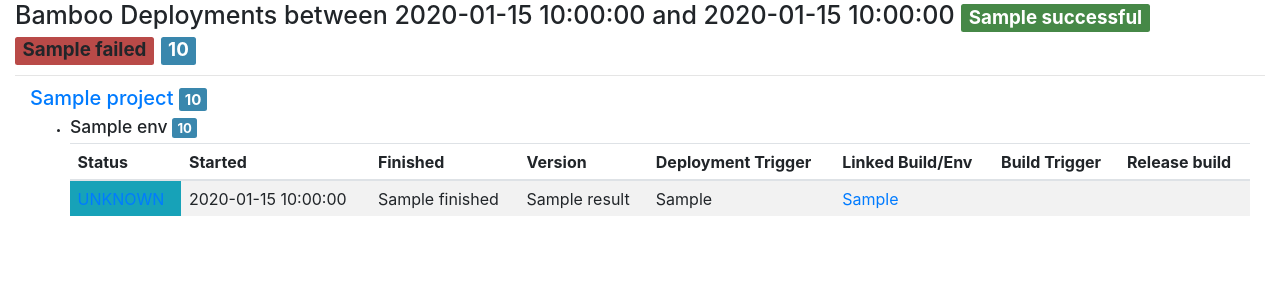
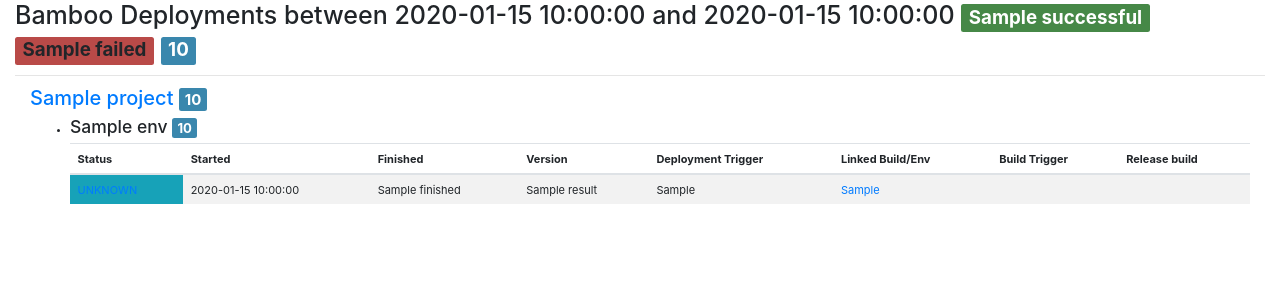
Before and after one commit to cattz/damster, a Python web app: template damster/templates/bamboo_deployments_report.html in a window 1280 px wide, after a click that opens the changed part. Shown: the top 300 px of the page. Run offline with Jinja, Linux system fonts and the light colour scheme; the template is opened without the code that fills it: most values are stand-ins (such as "Sample title", 1, 10 or a date in 2020); some libraries are stand-ins or nearby versions.

Commit message:
Aesthetic improvements in html reports

```diff
--- a/damster/reports/bamboo/deployments.py
+++ b/damster/reports/bamboo/deployments.py
@@ -181,7 +181,7 @@
         return [prj for prj in self.report if sum(
             [prj['summary']['successful'], prj['summary']['failed'], prj['summary']['in_progress']]) > 0]
 
-    def save_to_html(self, template_name=None, filter_empty=True):
+    def save_to_html(self, template_name=None, filter_empty=True, **args):
         out_html = self.output_file(ext='html')
         log.info('Saving to HTML: {}'.format(out_html))
         template_name = template_name or self.name + '.html'
--- a/damster/templates/bamboo_deployments_report.html
+++ b/damster/templates/bamboo_deployments_report.html
@@ -43,7 +43,7 @@
                                         </h3>
                                     </div>
                                     <div class="panel-body">
-                                        <table class="table table-striped">
+                                        <table class="table table-striped table-condensed">
                                             <thead>
                                                 <tr>
                                                     <th>Status</th>
--- a/damster/templates/bootstrap_base.html
+++ b/damster/templates/bootstrap_base.html
@@ -24,6 +24,9 @@
         } */
         html {
             font-size: 10px;
+        }
+        .table-condensed {
+          font-size: 11px;
         }
         .text-green{
           color: green;
--- a/damster/templates/deployment_permissions.html
+++ b/damster/templates/deployment_permissions.html
@@ -15,7 +15,7 @@
                         </h2>
                         <div id="prj-{{ project.id}}-perms" class="panel-collapse collapse">
                             <h3>Project level permissions</h3>
-                                <table class="table table-striped">
+                                <table class="table table-striped table-condensed">
                                     <thead>
                                         <tr>
                                             <th>Entity Name</th>
@@ -59,7 +59,7 @@
                                 </table>
                             {% for env_name, env_perms in project.environments.items() %}
                                 <h3>Environment: {{ env_name }}</h3>
-                                <table class="table table-striped">
+                                <table class="table table-striped table-condensed">
                                     <thead>
                                         <tr>
                                             <th>Entity Name</th>
```
